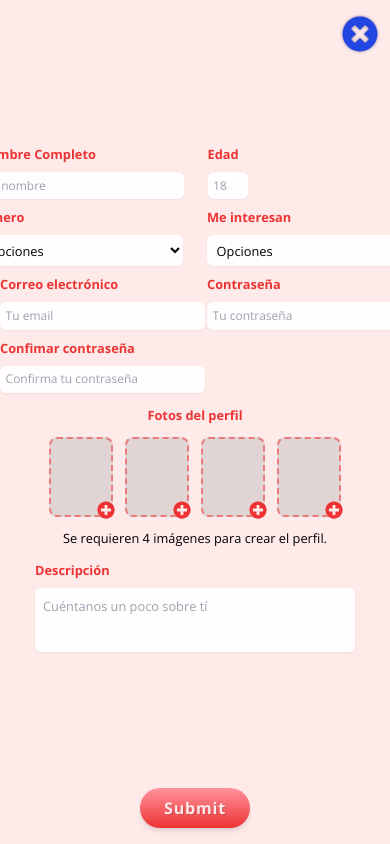
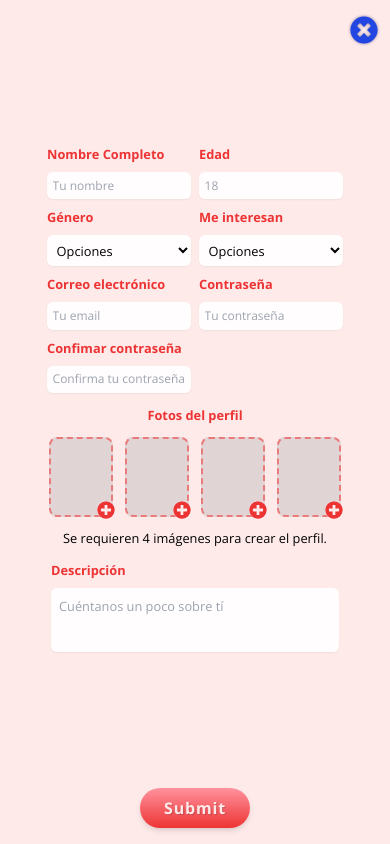
Before and after one commit to No-Country/C8-G49, a React (Create React App) app in the folder frontend/: page / in a window 390 px wide. Both pictures are taken after a click on the button "Regístrate con tu email". Built offline with nearby package versions, Linux system fonts and the light colour scheme.

Commit message:
formulario full responsive

```diff
--- a/frontend/src/App.css
+++ b/frontend/src/App.css
@@ -105,6 +105,10 @@ textarea {
 	}
 
 	.newUserFormData {
+		@apply flex justify-center items-center gap-6
+	}
+
+	.newUserFormGender {
 		@apply flex justify-center items-center gap-6
 	}
 
@@ -248,6 +252,10 @@ textarea {
 			@apply w-full h-full rounded-none
 		}
 
+		.newUserForm{
+			@apply flex-col
+		}
+
 		.newUserFormContainer1 {
 			@apply w-full gap-1 pl-0 items-center
 		}
@@ -338,14 +346,6 @@ textarea {
 		}
     }
 
-	@media only screen and (max-width: 1200px) {
-
-		.newUserForm{
-			@apply flex-col
-		}
-
-	}
-
 	@media only screen and (max-width: 767px) {
 
 		.swiperContainer {
@@ -355,6 +355,33 @@ textarea {
 		.gradientBg {
 			background: rgb(251,155,195);
 			background: linear-gradient(-90deg, rgba(251,155,195,1) 0%, rgba(255,203,203,1) 30%, rgba(255,203,203,1) 70%, rgba(251,155,195,1) 100%);
+		}
+    }
+
+	@media only screen and (max-width: 470px) {
+
+		.newUserFormContainer1 input, .newUserFormContainer1 select {
+			@apply w-36
+		}
+
+		.newUserFormContainer2 {
+			@apply w-full gap-1 pl-0 items-center
+		}
+
+		.newUserFormData {
+			@apply mr-0 mb-1 gap-2
+		}
+
+		.newUserFormGender {
+			@apply gap-2
+		}
+
+		.newUserFormEmailPassword {
+			@apply gap-2
+		}
+
+		.newUserFormEmailPassword :nth-child(3) {
+			@apply mt-0
 		}
     }
 
--- a/frontend/src/components/onBoardingComponents/OnBoarding.tsx
+++ b/frontend/src/components/onBoardingComponents/OnBoarding.tsx
@@ -52,7 +52,7 @@ const OnBoarding = ({ modalState, setModalState }: Props) => {
         : "formModal formModalXl fadeInModal"}>
             <button type='button' className='btnNewUserFormClose absolute text-[#2346e3] iconShadowSm
             transition-all hover:scale-105' onClick={() => handleClose()}>
-                <FaTimesCircle className="text-[2.25rem] md:text-[2.5rem]" />
+                <FaTimesCircle className="text-[1.75rem] md:text-[2.5rem]" />
             </button>
             <form onSubmit={onSubmit} className="newUserForm">
                 <div className='newUserFormContainer1'>
@@ -81,7 +81,7 @@ const OnBoarding = ({ modalState, setModalState }: Props) => {
 
                     ////////////////////////////////////////////////////////////////////////////////////////
                     /////////////////////////////////////////////////////////////////////////////////////*/}
-                    <div className='flex justify-center items-center gap-6'>
+                    <div className='newUserFormGender'>
                         <div className='flex flex-col items-start justify-center'>
                             <label htmlFor="gender" className='text-sm font-bold text-[#ed3434]'>
                                 Género
@@ -175,7 +175,7 @@ const OnBoarding = ({ modalState, setModalState }: Props) => {
                         </label>
                         <textarea {...register('description', {required: true})} maxLength={500}
                         placeholder="Cuéntanos un poco sobre tí" id="description"
-                        className='mt-2 bg-white/90 rounded-md p-2 w-80 h-36 shadow-sm text-sm'/>
+                        className='mt-2 bg-white/90 rounded-md p-2 w-72 sm:w-80 h-36 shadow-sm text-sm'/>
                     </div>
                 </div>
                 <button type="submit" className='btnSubmit textShadowSm btnRegister btnRecommended shadow-md
--- a/frontend/src/pages/Register.tsx
+++ b/frontend/src/pages/Register.tsx
@@ -22,7 +22,9 @@ const Register = () => {
         <div className='gradientBg h-screen w-full flex flex-col gap-12 items-center justify-center'>
             <img src={logo} alt="Matcher logo" className='w-56 block' />
             <div className='w-64 text-center font-bold text-xl textShadowRed'>
-                <p>¡Regístrate en Matcher y conoce un mundo de personas que te esperan en nuestra comunidad!</p>
+                <p className="text-[#ed3434] textShadowSm">
+                    ¡Regístrate en Matcher y conoce un mundo de personas que te esperan en nuestra comunidad!
+                </p>
             </div>
             <div className="flex flex-col gap-6">
                 <button type="button" className="bg-[#FFEAEA] rounded-md min-w-[16rem] py-4 flex
```
